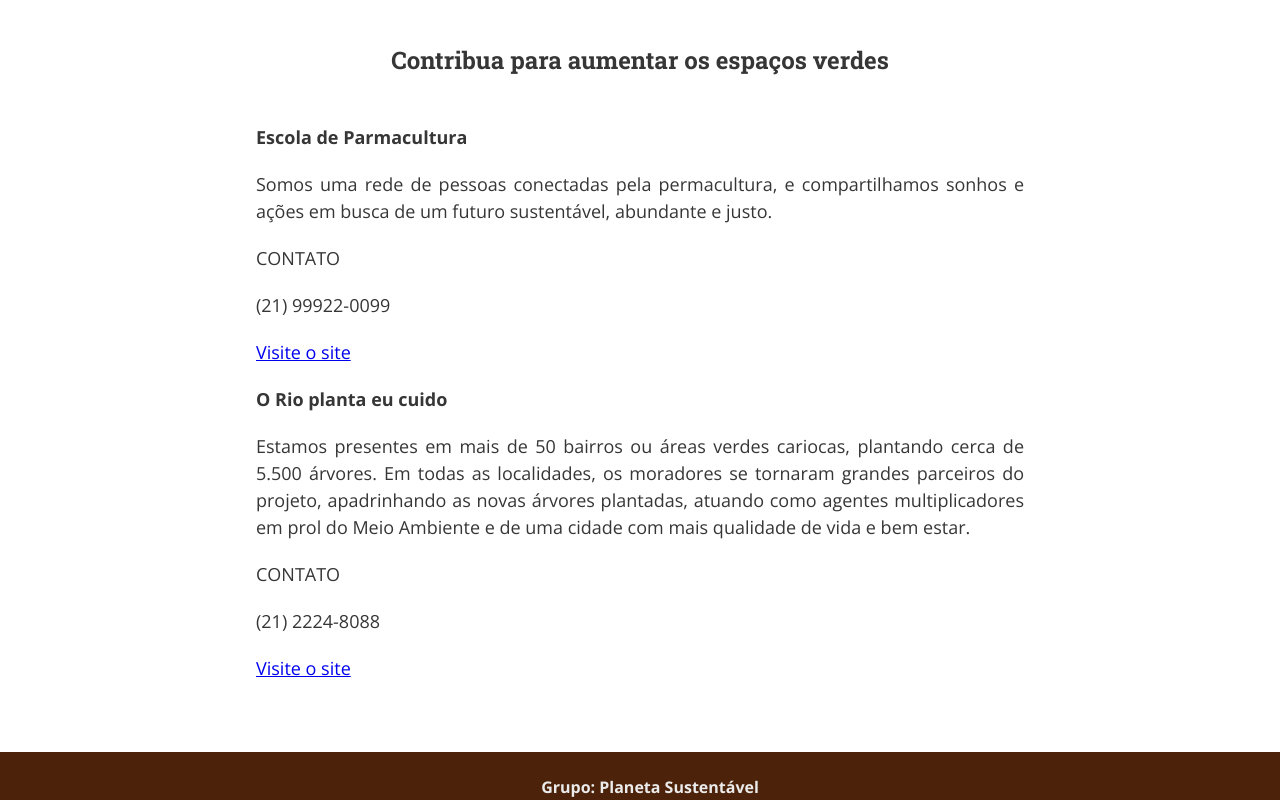
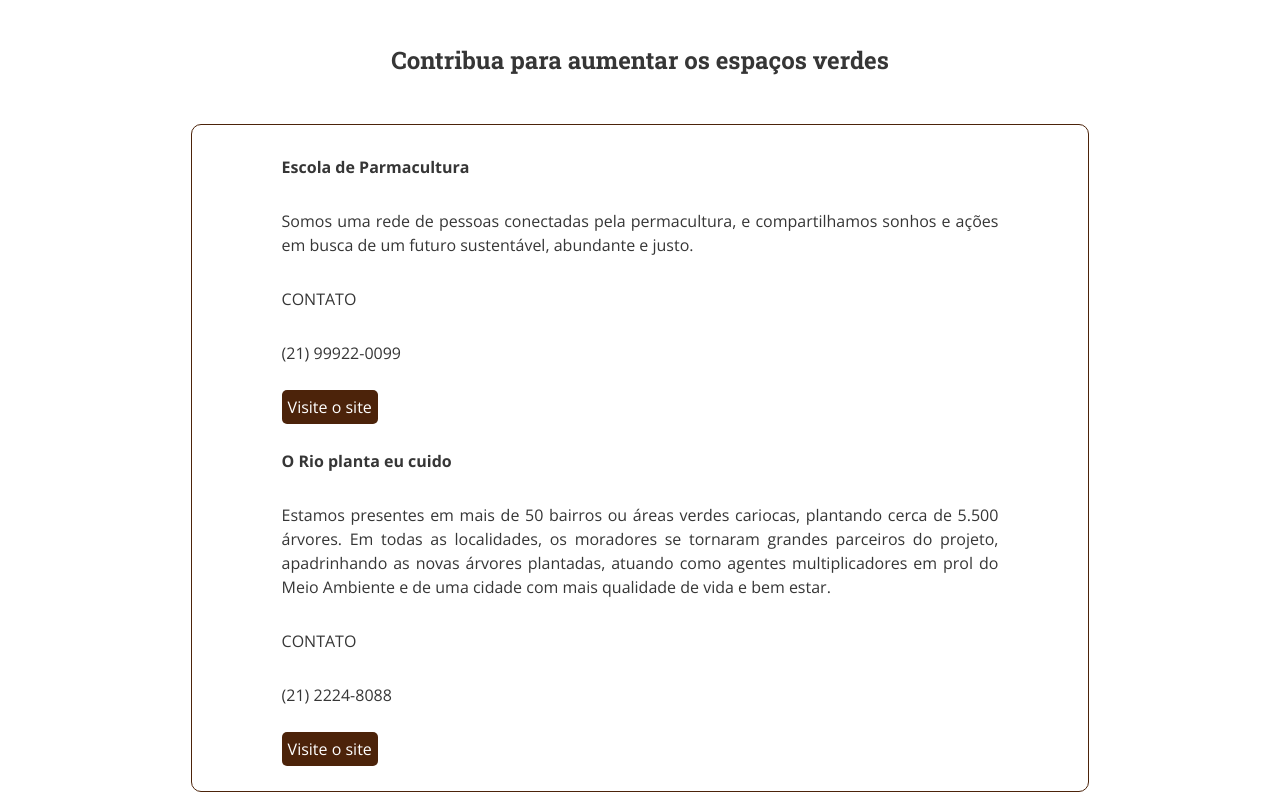
Before and after one commit to Wallacelealunigranrio/Planeta_Sustentavel, a plain HTML site: page reflor.html in a window 1280 px wide. Shown: the part 3671-4471 px from the top of the page. Drawn offline with nearby package versions, Linux system fonts and the light colour scheme; a script that the page names is missing.

Commit message:
atualizando style

```diff
--- a/style.css
+++ b/style.css
@@ -848,32 +848,24 @@ header div {
 
 }
 
-#contato{
-	width: 50%;
-	padding: 50px;
-	display: block;
-	margin: 60px auto;
-	background-color: khaki;
-	border-radius: 8px;
+#indicacoes{
+	width: 70%;
+	margin: 0 auto;
+	border: solid #4C230A 1px;
+	border-radius: 10px;
+	margin-bottom: 40px;
+}
+#indicacoes p{
+	width: 80%;
+	font-size:16px;
+	margin: 30px auto;
 }
 
-#contato p{
+#indicacoes a{
+	text-decoration: none;
 	width: 100%;
-	margin-bottom: 20px;
-	text-align: center;
+	background-color: #4C230A;
+	padding: 6px;
+	border-radius: 5px;
+	color: white;
 }
-
-#entradaemail{
-	width: 70%;
-	padding: 12px;
-	display: block;
-	margin: 20px auto;
-	border-color: #F4D06F;
-	border-width: medium;
-}
-
-#enviaremail{
-	width: 120px;
-	margin-left: 40%;
-
-}
```
